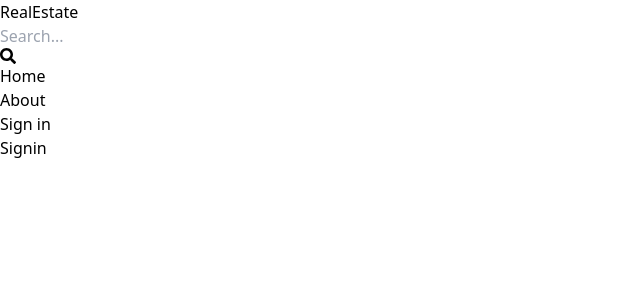
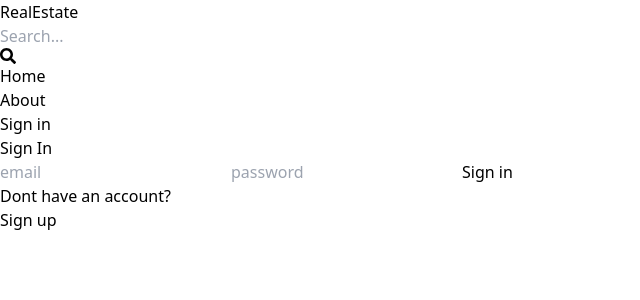
Before and after one commit to kathan07/HomeQuest, a React (Vite) app in the folder client/: page /sign-in in a window 1280 px wide. Shown: the top 300 px of the page, without its empty margins (0-640 px from the left). Built offline with nearby package versions, Linux system fonts and the light colour scheme.

Commit message:
Complete signin page functionality

```diff
--- a/client/src/pages/Signin.jsx
+++ b/client/src/pages/Signin.jsx
@@ -1,7 +1,81 @@
-import React from 'react'
+import { useState } from "react";
+import { Link, useNavigate } from "react-router-dom";
 
 export default function Signin() {
+  const [formData, setFormData] = useState({});
+  const [error, setError] = useState(null);
+  const [loading, setLoading] = useState(null);
+  const navigate = useNavigate();
+
+  const handleChange = (e) => {
+    setFormData({
+      ...formData,
+      [e.target.id]: e.target.value,
+    });
+  };
+
+  const handleSubmit = async (e) => {
+    e.preventDefault();
+
+    try {
+      setLoading(true);
+
+      const res = await fetch("/api/auth/signin", {
+        method: "POST",
+        headers: {
+          "Content-Type": "application/json",
+        },
+        body: JSON.stringify(formData),
+      });
+
+      const data = await res.json();
+      if (data.success === false) {
+        setError(data.message);
+        setLoading(false);
+        return;
+      }
+
+      setLoading(false);
+      setError(null);
+      navigate('/');
+    } catch (error) {
+      setLoading(false);
+      setError(error.message);
+    }
+  };
+
   return (
-    <div>Signin</div>
-  )
+    <div className="p-3 max-w-lg mx-auto">
+      <h1 className="text-3xl text-center font-semibold my-7">Sign In</h1>
+      <form className="flex flex-col gap-4" onSubmit={handleSubmit}>
+        <input
+          type="email"
+          placeholder="email"
+          className="border p-3 rounded-lg"
+          id="email"
+          onChange={handleChange}
+        />
+        <input
+          type="password"
+          placeholder="password"
+          className="border p-3 rounded-lg"
+          id="password"
+          onChange={handleChange}
+        />
+        <button
+          disabled={loading}
+          className="bg-slate-700 text-white p-3 rounded-lg uppercase hover:opacity-95 disabled:opacity-80"
+        >
+          {loading ? "Loading..." : "Sign in"}
+        </button>
+      </form>
+      <div className="flex mt-5 gap-2">
+        <p>Dont have an account?</p>
+        <Link to={"/sign-up"}>
+          <span className="text-blue-700">Sign up</span>
+        </Link>
+      </div>
+      {error && <p className="text-red-500 mt-5">{error}</p>}
+    </div>
+  );
 }
--- a/client/src/pages/Signup.jsx
+++ b/client/src/pages/Signup.jsx
@@ -78,7 +78,7 @@
       </form>
       <div className="flex mt-5 gap-2">
         <p>Have an account?</p>
-        <Link to={"/sign-up"}>
+        <Link to={"/sign-in"}>
           <span className="text-blue-700">Sign in</span>
         </Link>
       </div>
```
